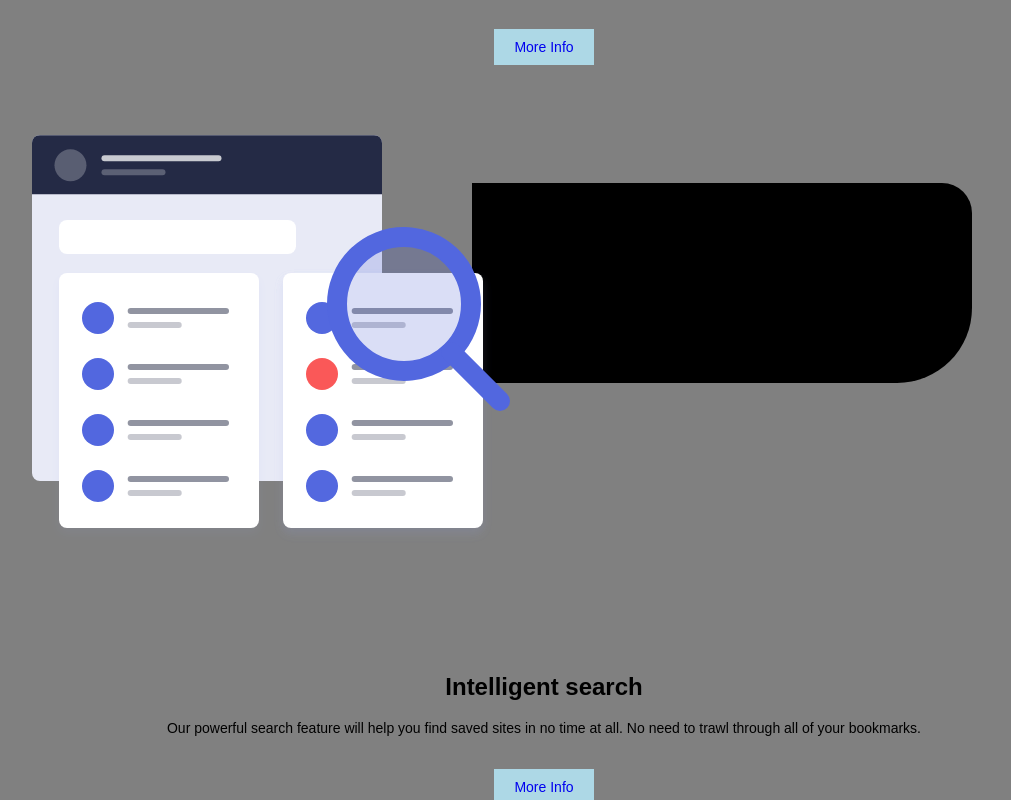
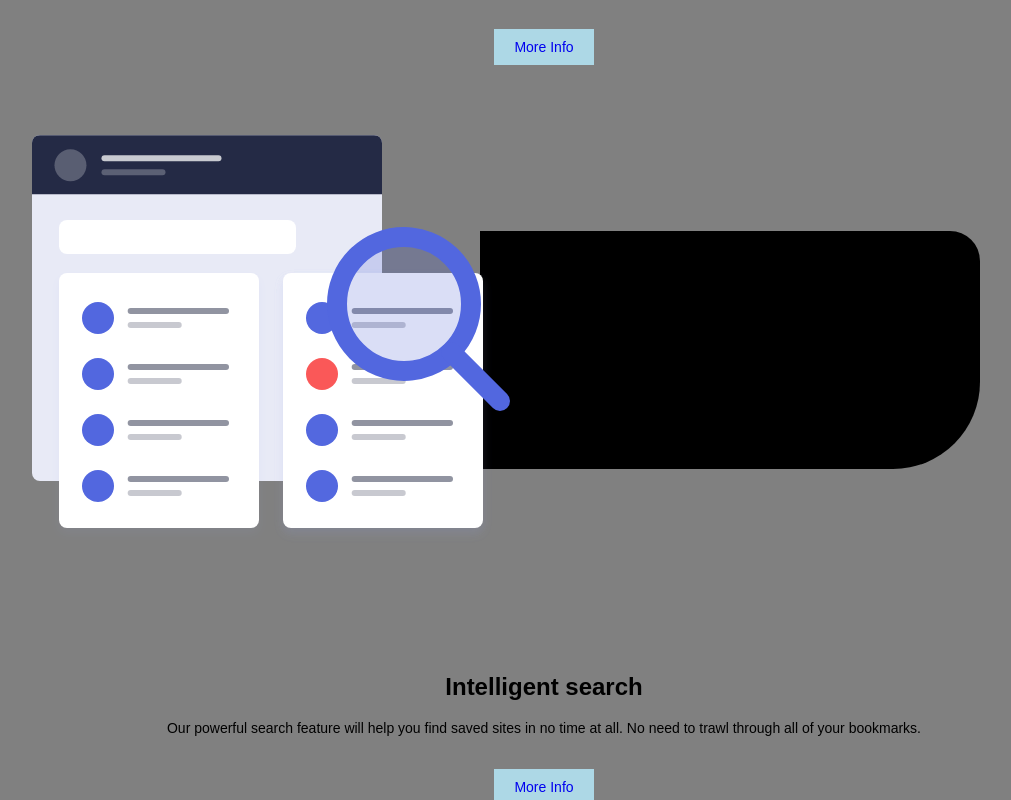
Before and after one commit to Tboss09/book-landing-page, a React (Create React App) app: page / in a window 1280 px wide. Shown: the part 2040-2840 px from the top of the page, without its empty margins (96-1107 px from the left). Built offline with nearby package versions, Linux system fonts and the light colour scheme.

Commit message:
Styling the border radius of the panel

```diff
--- a/src/scss/main.scss
+++ b/src/scss/main.scss
@@ -240,5 +240,34 @@ header {
         }
 
 
+        &:nth-of-type(2) {
+            &::before {
+                position: absolute;
+                content: "";
+                top: 10vh;
+                background: #000;
+                height: 240px;
+                width: 397px;
+                z-index: -10000;
+                right: 14.5vh;
+                border-top-right-radius: 30px;
+                border-bottom-right-radius: 87px;
+            }
+        }
+
+        &:nth-of-type(2) {
+            &::before {
+                position: absolute;
+                content: "";
+                top: 12vh;
+                background: #000;
+                height: 238px;
+                width: 500px;
+                z-index: -10000;
+                right: 9.5vh;
+                border-top-right-radius: 30px;
+                border-bottom-right-radius: 87px;
+            }
+        }
     }
 }
```
